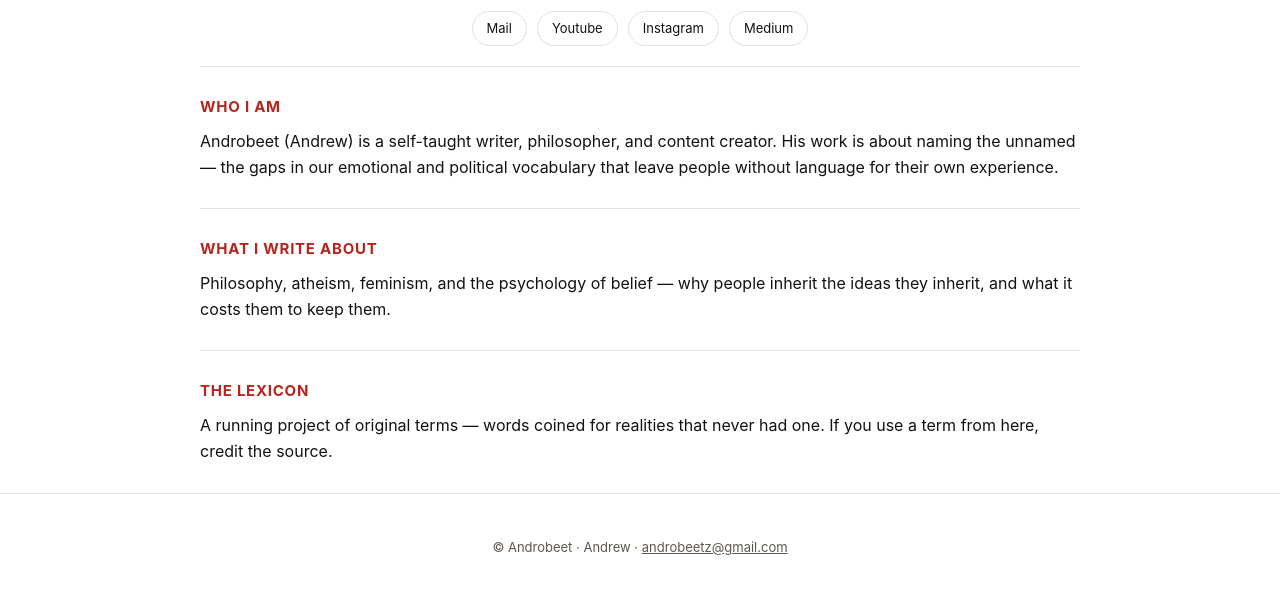
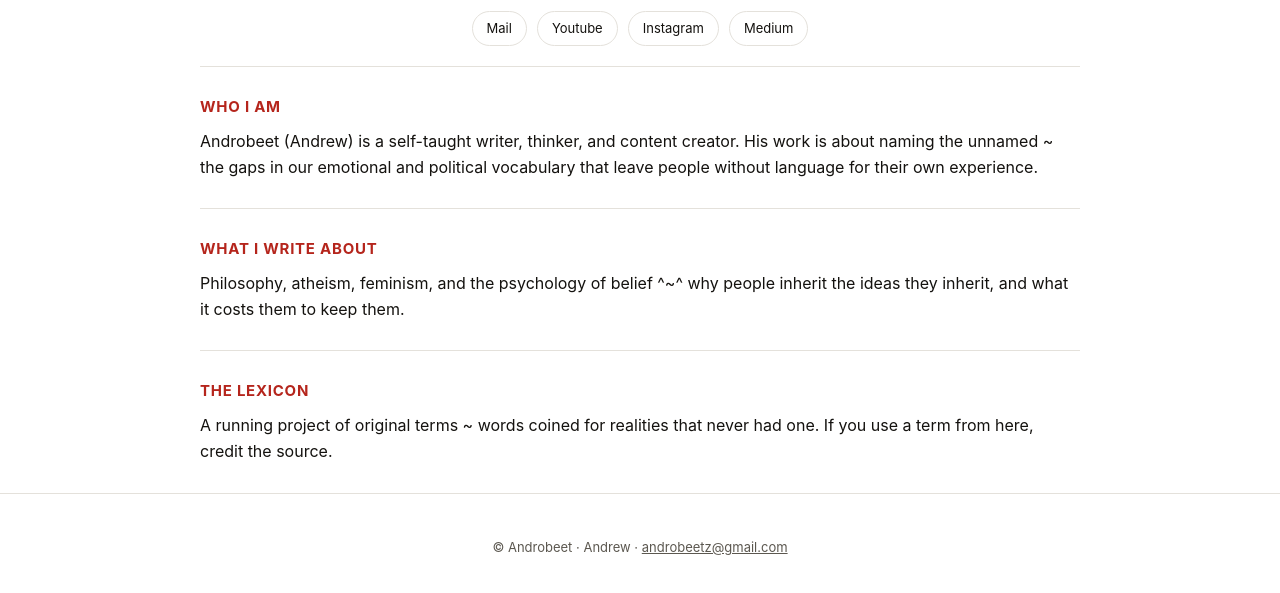
Before and after one commit to Androbeet/androbeet.github.io, a plain HTML site: page about.html in a window 1280 px wide. Shown: the part 491-1084 px from the top of the page. Drawn offline with Linux system fonts and the light colour scheme.

Commit message:
Update about.html

```diff
--- a/about.html
+++ b/about.html
@@ -55,15 +55,15 @@
     </div>
     <section class="about-section wrap">
       <h2>Who I am</h2>
-      <p>Androbeet (Andrew) is a self-taught writer, philosopher, and content creator. His work is about naming the unnamed — the gaps in our emotional and political vocabulary that leave people without language for their own experience.</p>
+      <p>Androbeet (Andrew) is a self-taught writer, thinker, and content creator. His work is about naming the unnamed ~ the gaps in our emotional and political vocabulary that leave people without language for their own experience.</p>
     </section>
     <section class="about-section wrap">
       <h2>What I write about</h2>
-      <p>Philosophy, atheism, feminism, and the psychology of belief — why people inherit the ideas they inherit, and what it costs them to keep them.</p>
+      <p>Philosophy, atheism, feminism, and the psychology of belief ^~^ why people inherit the ideas they inherit, and what it costs them to keep them.</p>
     </section>
     <section class="about-section wrap">
       <h2>The Lexicon</h2>
-      <p>A running project of original terms — words coined for realities that never had one. If you use a term from here, credit the source.</p>
+      <p>A running project of original terms ~ words coined for realities that never had one. If you use a term from here, credit the source.</p>
     </section>
 
 </main>
```
